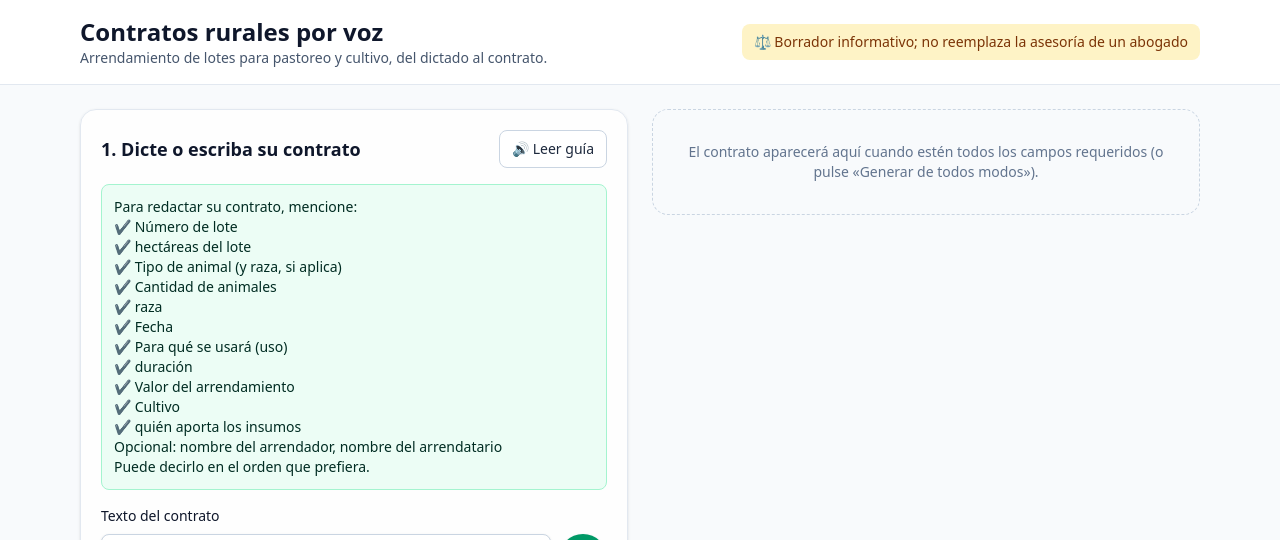
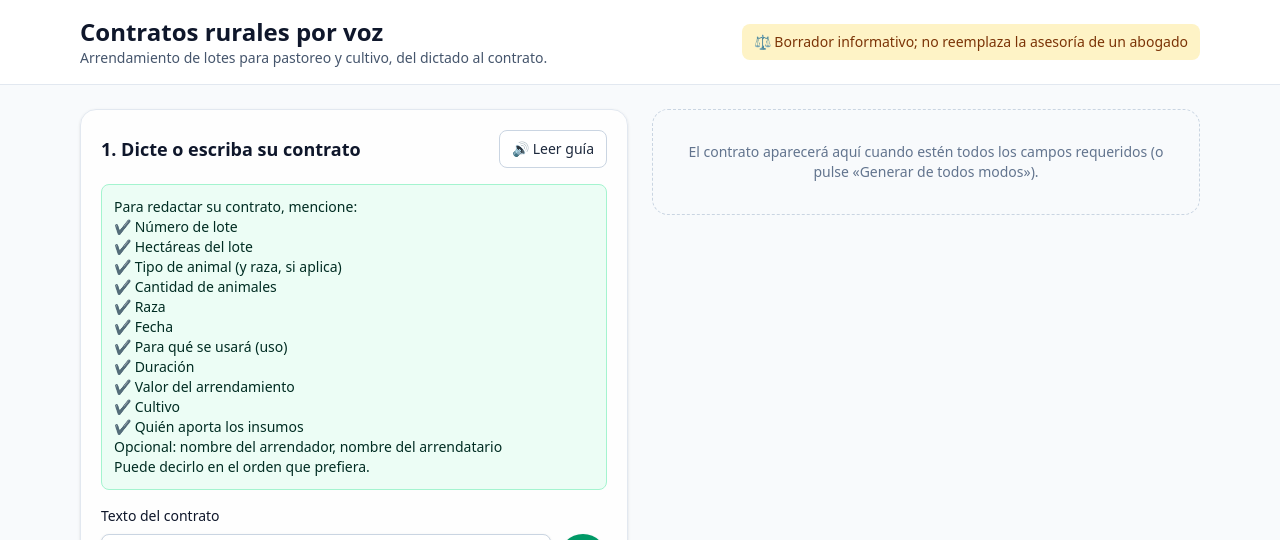
Before and after one commit to Brokenearth/contratosPorVoz, a React (Vite) app: page / in a window 1280 px wide. Shown: the top 540 px of the page. Built offline with nearby package versions, Linux system fonts and the light colour scheme.

Commit message:
fix(core): leave blank lines for unnamed parties and capitalize guide labels

```diff
--- a/src/core/dialog.ts
+++ b/src/core/dialog.ts
@@ -16,21 +16,61 @@ const animals = (f: ContractFields) => [...(f.animales ?? []), ...(f.animales ??
 
 /** Known field keys (accents ignored). Unknown keys fall back to the key itself. */
 const FIELDS: Record<string, FieldInfo> = {
-  animal: { guide: "Tipo de animal (y raza, si aplica)", question: "el tipo de animal", isPresent: (f) => animals(f).length > 0 },
-  cantidad: { guide: "cantidad de animales", question: "la cantidad de animales", isPresent: (f) => animals(f).some((a) => a.cantidad !== undefined) },
-  tipo_animal: { guide: "Tipo de animal (y raza, si aplica)", question: "el tipo de animal", isPresent: (f) => animals(f).length > 0 },
-  cantidad_animales: { guide: "Cantidad de animales", question: "la cantidad de animales", isPresent: (f) => animals(f).some((a) => a.cantidad !== undefined) },
+  animal: {
+    guide: "Tipo de animal (y raza, si aplica)",
+    question: "el tipo de animal",
+    isPresent: (f) => animals(f).length > 0,
+  },
+  cantidad: {
+    guide: "cantidad de animales",
+    question: "la cantidad de animales",
+    isPresent: (f) => animals(f).some((a) => a.cantidad !== undefined),
+  },
+  tipo_animal: {
+    guide: "Tipo de animal (y raza, si aplica)",
+    question: "el tipo de animal",
+    isPresent: (f) => animals(f).length > 0,
+  },
+  cantidad_animales: {
+    guide: "Cantidad de animales",
+    question: "la cantidad de animales",
+    isPresent: (f) => animals(f).some((a) => a.cantidad !== undefined),
+  },
   raza: { guide: "raza", question: "la raza", isPresent: (f) => animals(f).some((a) => a.raza !== undefined) },
   lote: { guide: "Número de lote", question: "el número o nombre del lote", isPresent: (f) => f.lote !== undefined },
-  hectareas: { guide: "hectáreas del lote", question: "las hectáreas del lote", isPresent: (f) => f.hectareas !== undefined },
+  hectareas: {
+    guide: "hectáreas del lote",
+    question: "las hectáreas del lote",
+    isPresent: (f) => f.hectareas !== undefined,
+  },
   fecha: { guide: "Fecha", question: "la fecha", isPresent: (f) => f.fecha !== undefined },
-  valor: { guide: "Valor del arrendamiento", question: "el valor del arrendamiento", isPresent: (f) => f.valor !== undefined },
-  uso: { guide: "Para qué se usará (uso)", question: "para qué se usará el lote", isPresent: (f) => f.uso !== undefined },
+  valor: {
+    guide: "Valor del arrendamiento",
+    question: "el valor del arrendamiento",
+    isPresent: (f) => f.valor !== undefined,
+  },
+  uso: {
+    guide: "Para qué se usará (uso)",
+    question: "para qué se usará el lote",
+    isPresent: (f) => f.uso !== undefined,
+  },
   duracion: { guide: "duración", question: "la duración", isPresent: (f) => f.duracion !== undefined },
   cultivo: { guide: "Cultivo", question: "el cultivo", isPresent: (f) => f.cultivo !== undefined },
-  insumos: { guide: "quién aporta los insumos", question: "quién aporta los insumos", isPresent: (f) => f.insumos !== undefined },
-  arrendador: { guide: "Nombre del arrendador", question: "el nombre del arrendador", isPresent: (f) => f.arrendador !== undefined },
-  arrendatario: { guide: "Nombre del arrendatario", question: "el nombre del arrendatario", isPresent: (f) => f.arrendatario !== undefined },
+  insumos: {
+    guide: "quién aporta los insumos",
+    question: "quién aporta los insumos",
+    isPresent: (f) => f.insumos !== undefined,
+  },
+  arrendador: {
+    guide: "Nombre del arrendador",
+    question: "el nombre del arrendador",
+    isPresent: (f) => f.arrendador !== undefined,
+  },
+  arrendatario: {
+    guide: "Nombre del arrendatario",
+    question: "el nombre del arrendatario",
+    isPresent: (f) => f.arrendatario !== undefined,
+  },
 };
 
 function infoOf(key: string): FieldInfo | undefined {
@@ -46,12 +86,16 @@ function joinSpanish(parts: string[]): string {
 /** Initial guide (proposal §5.6) built from the template declaration. */
 export function guideText(declaration: FieldDeclaration): string {
   const lines = ["Para redactar su contrato, mencione:"];
-  for (const key of declaration.required) lines.push(`✔ ${infoOf(key)?.guide ?? key}`);
+  for (const key of declaration.required) lines.push(`✔ ${capitalize(infoOf(key)?.guide ?? key)}`);
   if (declaration.optional.length > 0) {
     lines.push(`Opcional: ${declaration.optional.map((k) => (infoOf(k)?.guide ?? k).toLowerCase()).join(", ")}`);
   }
   lines.push("Puede decirlo en el orden que prefiera.");
   return lines.join("\n");
+}
+
+function capitalize(text: string): string {
+  return text.charAt(0).toUpperCase() + text.slice(1);
 }
 
 /** Required keys that are not present in `fields`, in declaration order. */
--- a/src/core/pipeline.ts
+++ b/src/core/pipeline.ts
@@ -1,7 +1,7 @@
 import { mergeFields, missingFields, questionFor } from "./dialog";
 import { tokenize } from "./lexer";
 import { parseContract, type ParseOutcome } from "./parser";
-import { extractedFieldNames, getTemplate, TEMPLATES, toValueMap } from "./templates";
+import { contractValues, extractedFieldNames, getTemplate, TEMPLATES } from "./templates";
 import { fillTemplate, selectTemplate } from "./turing";
 import type { ContractFields, LexResult, SelectionResult, TemplateDef, TuringRun } from "./types";
 
@@ -44,11 +44,8 @@ export function runPipeline(
   const missing = template ? missingFields(fields, template.required) : [];
   const question = template ? questionFor(missing) : NO_TEMPLATE_QUESTION;
   const ready = template !== null && (missing.length === 0 || options.force === true);
-  const contract = ready ? fillTemplate(template.body, toValueMap(fields)).run : null;
-  const errors = [
-    ...lex.errors.map((e) => `${e.message} en la posición ${e.position}.`),
-    ...parse.errors,
-  ];
+  const contract = ready ? fillTemplate(template.body, contractValues(fields)).run : null;
+  const errors = [...lex.errors.map((e) => `${e.message} en la posición ${e.position}.`), ...parse.errors];
   return { lex, parse, fields, selection, template, missing, question, contract, errors };
 }
 
--- a/src/core/templates/cultivo.md
+++ b/src/core/templates/cultivo.md
@@ -10,7 +10,7 @@ opcionales: arrendador, arrendatario
 
 ## Partes
 
-Entre los suscritos, [[?arrendador]]{{arrendador}}, [[/arrendador]]mayor de edad, quien en adelante se denominará el ARRENDADOR, y [[?arrendatario]]{{arrendatario}}, [[/arrendatario]]mayor de edad, quien en adelante se denominará el ARRENDATARIO, se celebra el presente contrato de arrendamiento de lote rural para cultivo, que se regirá por las siguientes cláusulas.
+Entre los suscritos, {{arrendador}}, mayor de edad, quien en adelante se denominará el ARRENDADOR, y {{arrendatario}}, mayor de edad, quien en adelante se denominará el ARRENDATARIO, se celebra el presente contrato de arrendamiento de lote rural para cultivo, que se regirá por las siguientes cláusulas.
 
 ## Objeto
 
@@ -51,5 +51,5 @@ Para constancia se firma en dos ejemplares del mismo tenor.
 | EL ARRENDADOR | EL ARRENDATARIO |
 | --- | --- |
 | ______________________________ | ______________________________ |
-| [[?arrendador]]{{arrendador}}[[/arrendador]] | [[?arrendatario]]{{arrendatario}}[[/arrendatario]] |
+| {{arrendador}} | {{arrendatario}} |
 | C.C. ____________________ | C.C. ____________________ |
--- a/src/core/templates/format.ts
+++ b/src/core/templates/format.ts
@@ -162,3 +162,11 @@ function joinSpanish(list: string[]): string {
   if (list.length <= 1) return list.join("");
   return `${list.slice(0, -1).join(", ")} y ${list.at(-1) ?? ""}`;
 }
+
+/** Party names are optional when dictating; the draft leaves a line to fill in by hand. */
+const BLANK_NAME = "____________________";
+
+/** Values for the fill machine: the extracted data plus blank lines for unnamed parties. */
+export function contractValues(fields: ContractFields): ValueMap {
+  return { arrendador: BLANK_NAME, arrendatario: BLANK_NAME, ...toValueMap(fields) };
+}
--- a/src/core/templates/index.ts
+++ b/src/core/templates/index.ts
@@ -4,7 +4,7 @@ import mixta from "./mixta.md?raw";
 import pastoreo from "./pastoreo.md?raw";
 import { parseTemplate } from "./parse";
 
-export { extractedFieldNames, formatDate, formatDuration, formatMoney, toValueMap, type ValueMap } from "./format";
+export { contractValues, extractedFieldNames, formatDate, formatDuration, formatMoney, toValueMap, type ValueMap } from "./format";
 export { parseTemplate } from "./parse";
 
 /** All available templates, in preference order (used to break ties). */
--- a/src/core/templates/mixta.md
+++ b/src/core/templates/mixta.md
@@ -10,7 +10,7 @@ opcionales: arrendador, arrendatario, animales_descripcion
 
 ## Partes
 
-Entre los suscritos, [[?arrendador]]{{arrendador}}, [[/arrendador]]mayor de edad, quien en adelante se denominará el ARRENDADOR, y [[?arrendatario]]{{arrendatario}}, [[/arrendatario]]mayor de edad, quien en adelante se denominará el ARRENDATARIO, se celebra el presente contrato de arrendamiento mixto de lote rural, para pastoreo y cultivo, que se regirá por las siguientes cláusulas.
+Entre los suscritos, {{arrendador}}, mayor de edad, quien en adelante se denominará el ARRENDADOR, y {{arrendatario}}, mayor de edad, quien en adelante se denominará el ARRENDATARIO, se celebra el presente contrato de arrendamiento mixto de lote rural, para pastoreo y cultivo, que se regirá por las siguientes cláusulas.
 
 ## Objeto
 
@@ -51,5 +51,5 @@ Para constancia se firma en dos ejemplares del mismo tenor.
 | EL ARRENDADOR | EL ARRENDATARIO |
 | --- | --- |
 | ______________________________ | ______________________________ |
-| [[?arrendador]]{{arrendador}}[[/arrendador]] | [[?arrendatario]]{{arrendatario}}[[/arrendatario]] |
+| {{arrendador}} | {{arrendatario}} |
 | C.C. ____________________ | C.C. ____________________ |
--- a/src/core/templates/pastoreo.md
+++ b/src/core/templates/pastoreo.md
@@ -10,7 +10,7 @@ opcionales: arrendador, arrendatario, animales_descripcion
 
 ## Partes
 
-Entre los suscritos, [[?arrendador]]{{arrendador}}, [[/arrendador]]mayor de edad, quien en adelante se denominará el ARRENDADOR, y [[?arrendatario]]{{arrendatario}}, [[/arrendatario]]mayor de edad, quien en adelante se denominará el ARRENDATARIO, se celebra el presente contrato de arrendamiento de lote rural para pastoreo, que se regirá por las siguientes cláusulas.
+Entre los suscritos, {{arrendador}}, mayor de edad, quien en adelante se denominará el ARRENDADOR, y {{arrendatario}}, mayor de edad, quien en adelante se denominará el ARRENDATARIO, se celebra el presente contrato de arrendamiento de lote rural para pastoreo, que se regirá por las siguientes cláusulas.
 
 ## Objeto
 
@@ -51,5 +51,5 @@ Para constancia se firma en dos ejemplares del mismo tenor.
 | EL ARRENDADOR | EL ARRENDATARIO |
 | --- | --- |
 | ______________________________ | ______________________________ |
-| [[?arrendador]]{{arrendador}}[[/arrendador]] | [[?arrendatario]]{{arrendatario}}[[/arrendatario]] |
+| {{arrendador}} | {{arrendatario}} |
 | C.C. ____________________ | C.C. ____________________ |
```
Also changed, not shown: 8 other files (tests, documents, lock files or other folders).
